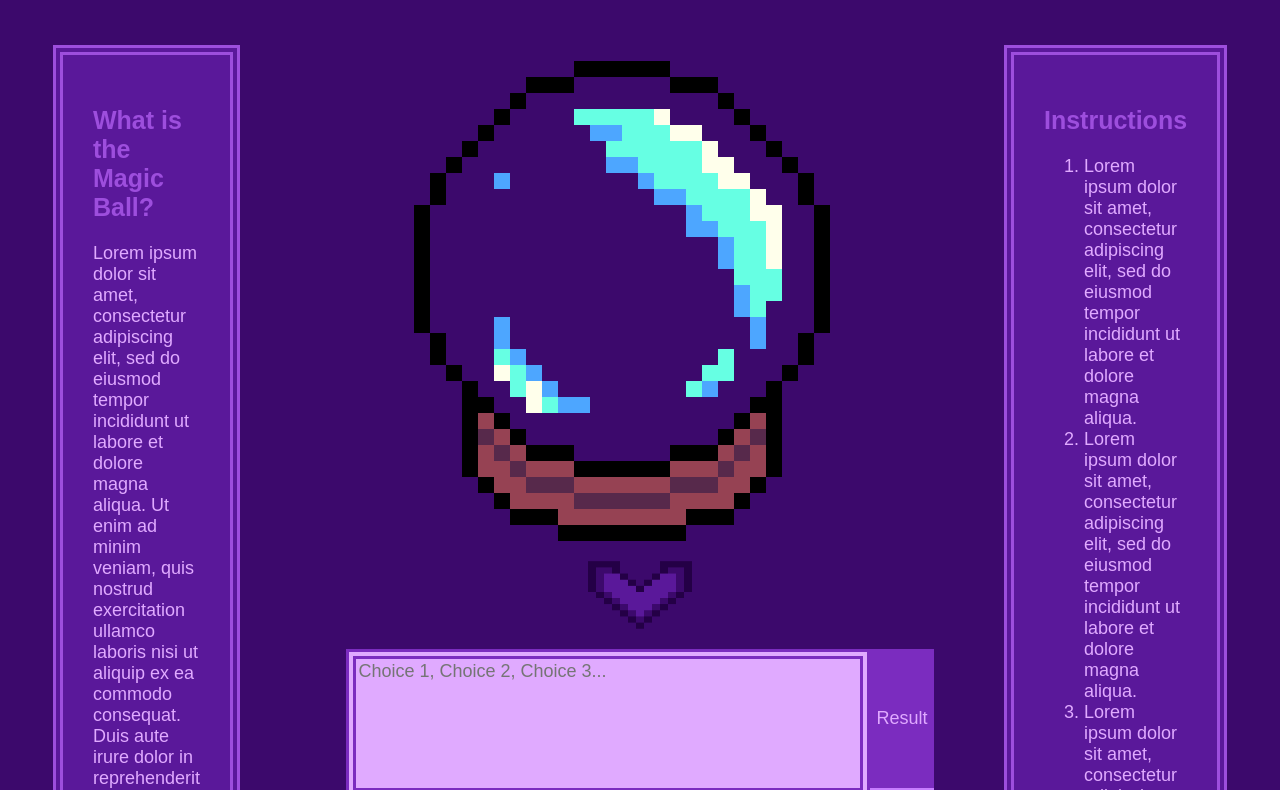
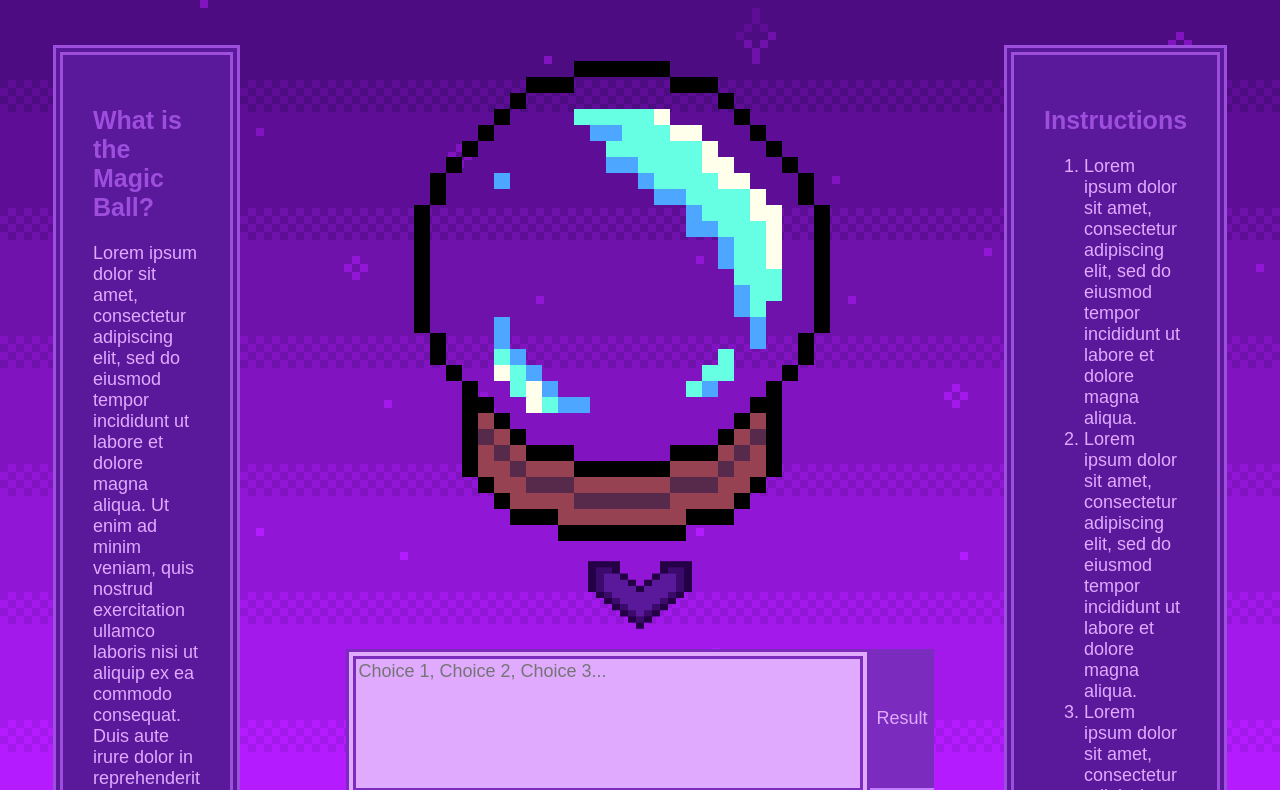
Before and after one commit to DevQuina/psychic-sniffle, a website: page index.html in a window 1280 px wide. Shown: the part 144-934 px from the top of the page. Drawn offline with Linux system fonts and the light colour scheme; the site is published under a folder, as on GitHub Pages, so addresses that start at the root find nothing; a web font is replaced by a local one.

Commit message:
Background fix 2

```diff
--- a/public/style.css
+++ b/public/style.css
@@ -13,7 +13,7 @@ header {
 
 body {
     background-color: #3C096C;
-    background-image: url(/public/imagines/fondo.png) ;
+    background-image: url("../public/imagines/fondo.png");
     color: #E0AAFF;
 }
 
```
